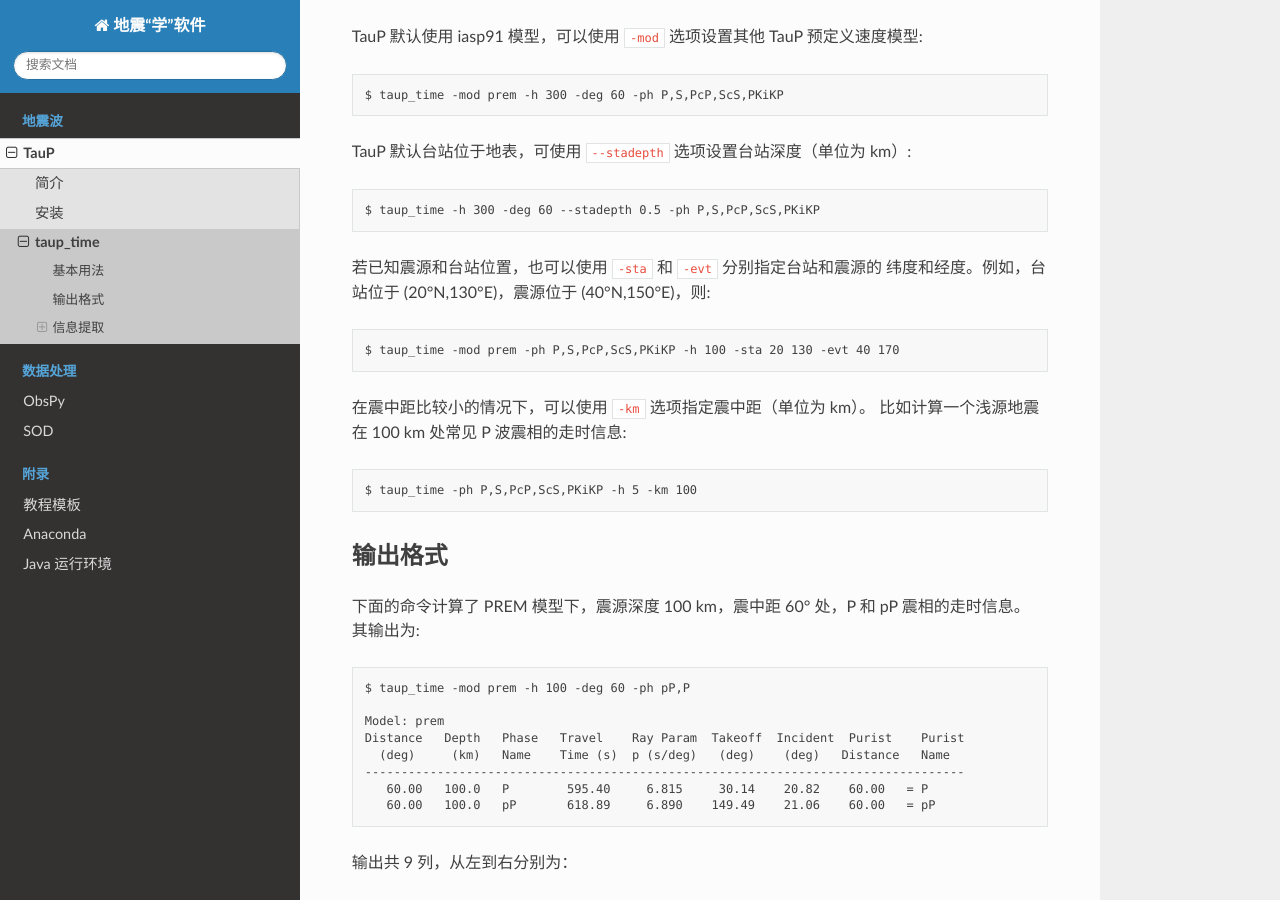
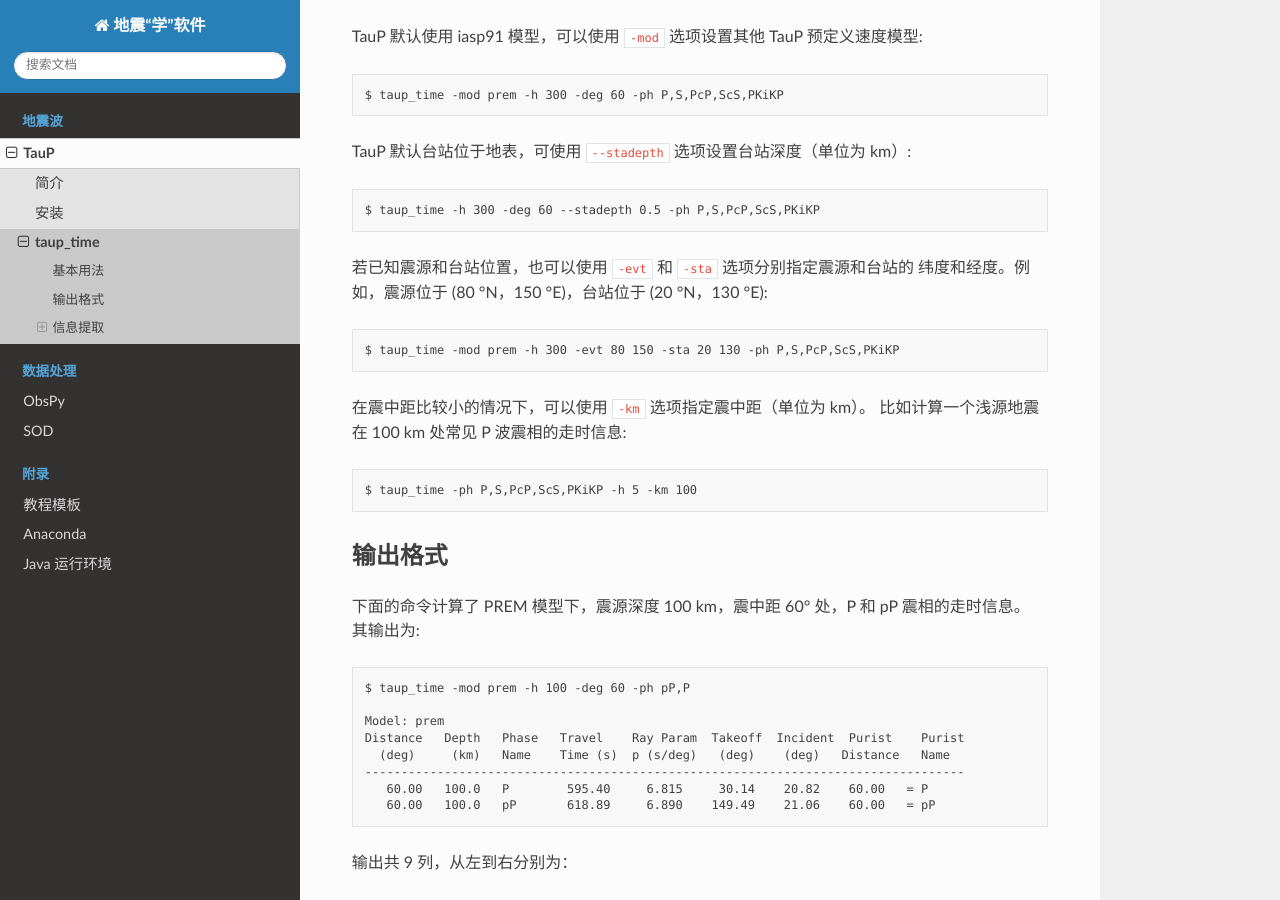
Before and after one commit to seismo-learn/software, a Sphinx documentation site: the page built from source/taup/taup_time.rst, in a window 1280 px wide and 900 px high, scrolled down 506 px. Built offline with Sphinx 7.4.7 and the Read the Docs theme 2.0.0, drawn with Linux system fonts in a browser that asks for light colours.

Commit message:
Update source/taup/taup_time.rst
Co-authored-by: Jiayuan Yao <coreman.seism@gmail.com>

```diff
--- a/source/taup/taup_time.rst
+++ b/source/taup/taup_time.rst
@@ -25,10 +25,10 @@ TauP 默认台站位于地表，可使用 ``--stadepth`` 选项设置台站深
 
    $ taup_time -h 300 -deg 60 --stadepth 0.5 -ph P,S,PcP,ScS,PKiKP
 
-若已知震源和台站位置，也可以使用 ``-sta`` 和 ``-evt`` 分别指定台站和震源的
-纬度和经度。例如，台站位于 (20°N,130°E)，震源位于 (40°N,150°E)，则::
+若已知震源和台站位置，也可以使用 ``-evt`` 和 ``-sta`` 选项分别指定震源和台站的
+纬度和经度。例如，震源位于 (80 °N，150 °E)，台站位于 (20 °N，130 °E)::
 
-   $ taup_time -mod prem -ph P,S,PcP,ScS,PKiKP -h 100 -sta 20 130 -evt 40 170
+   $ taup_time -mod prem -h 300 -evt 80 150 -sta 20 130 -ph P,S,PcP,ScS,PKiKP
 
 在震中距比较小的情况下，可以使用 ``-km`` 选项指定震中距（单位为 km）。
 比如计算一个浅源地震在 100 km 处常见 P 波震相的走时信息::
```
